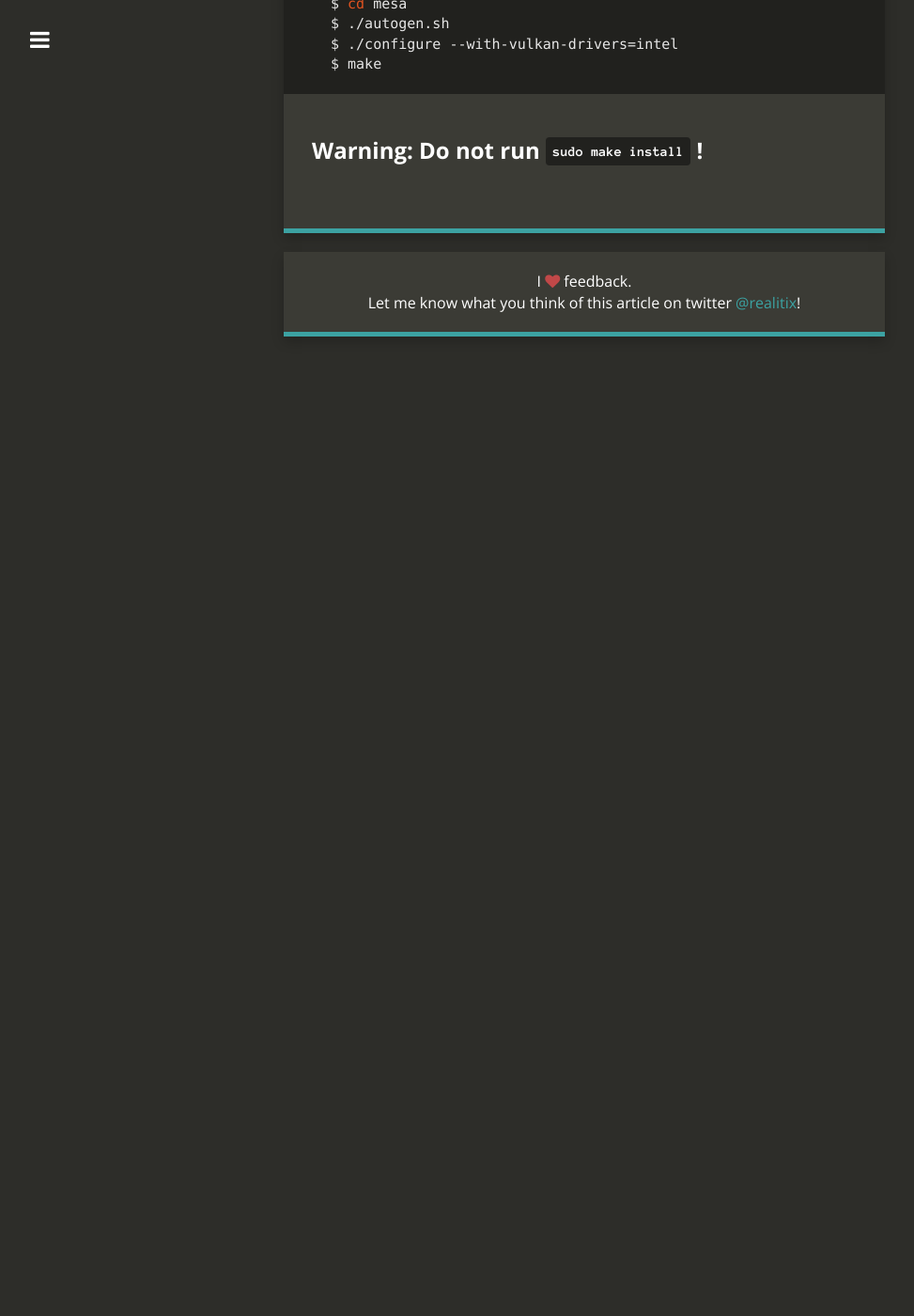
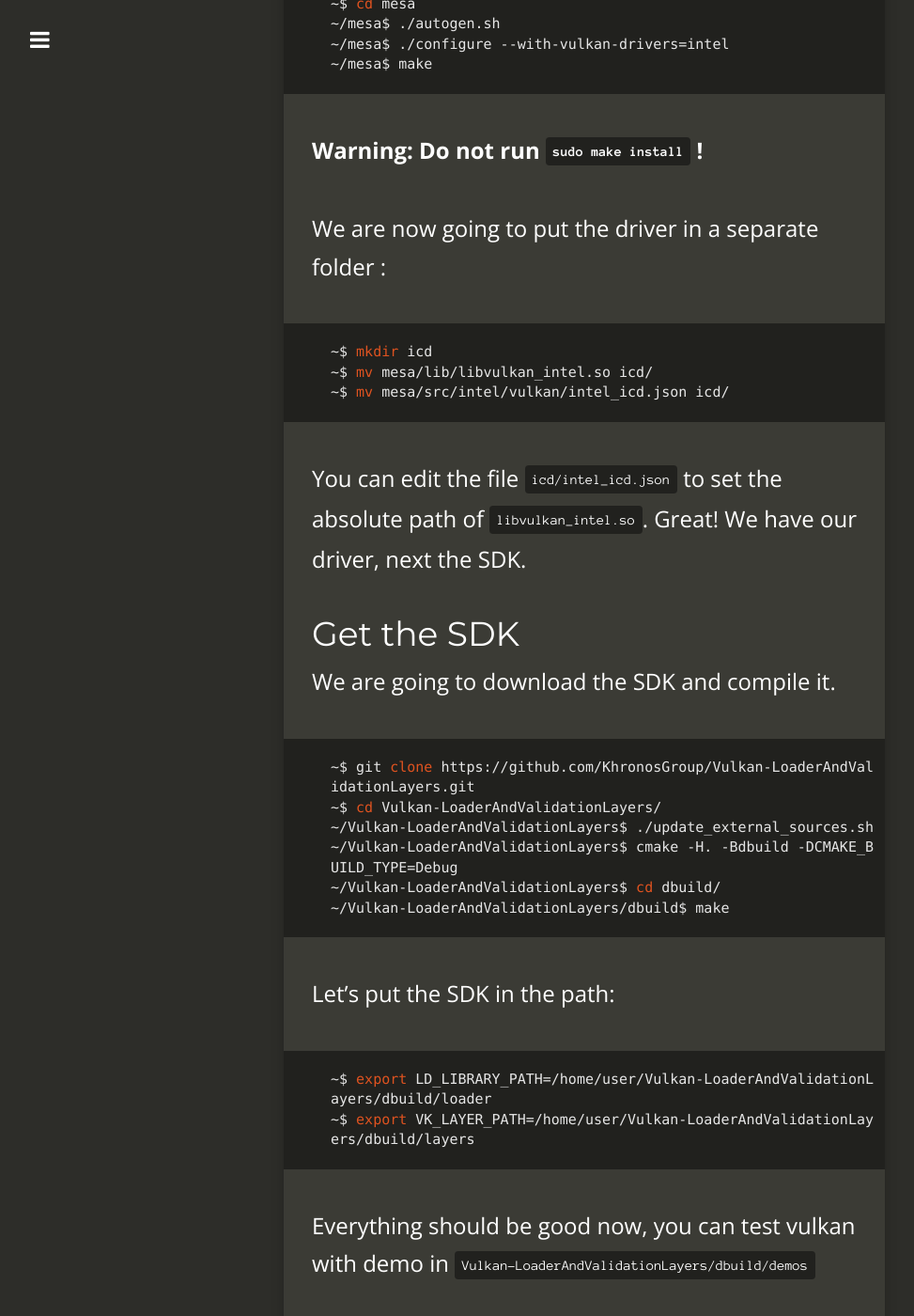
Before and after one commit to realitix/realitix.github.io, a Jekyll site: the page built from _posts/2016-06-28-first-post.md, in a window 1280 px wide and 1400 px high, scrolled down 1845 px. Shown: the whole window at 94% size, without its empty margins (18-991 px from the left). Built offline with Jekyll 4.4.1, drawn with Linux system fonts in a browser that asks for light colours; nearby versions of some CDN libraries; before the commit the page ends 2244 px from its top, so only the background shows below that; some of the changed text lies outside the part shown.

Commit message:
update tuto

````diff
--- a/_posts/2016-06-28-first-post.md
+++ b/_posts/2016-06-28-first-post.md
@@ -35,17 +35,50 @@
 First, prepare your environment. On ubuntu 16.04, install theses packages :
 
 ```
-$ sudo apt-get install git dh-autoreconf pkg-config bison flex python-mako libpthread-stubs0-dev x11proto-gl-dev libdrm-dev x11proto-dri2-dev x11proto-dri3-dev x11proto-present-dev libxcb1-dev libxcb-dri3-dev libxcb-present-dev libxshmfence-dev libx11-xcb-dev libxext-dev libxdamage-dev libxcb-glx0-dev libxcb-dri2-0-dev libudev-dev libexpat1-dev llvm libssl-dev
+$ sudo apt-get install git dh-autoreconf pkg-config bison flex python-mako libpthread-stubs0-dev x11proto-gl-dev libdrm-dev x11proto-dri2-dev x11proto-dri3-dev x11proto-present-dev libxcb1-dev libxcb-dri3-dev libxcb-present-dev libxshmfence-dev libx11-xcb-dev libxext-dev libxdamage-dev libxcb-glx0-dev libxcb-dri2-0-dev libudev-dev libexpat1-dev llvm libssl-dev cmake
 ```
 
 And execute theses commands :
 
 ```
-$ git clone https://github.com/mesa3d/mesa.git
-$ cd mesa
-$ ./autogen.sh
-$ ./configure --with-vulkan-drivers=intel
-$ make
+~$ git clone https://github.com/mesa3d/mesa.git
+~$ cd mesa
+~/mesa$ ./autogen.sh
+~/mesa$ ./configure --with-vulkan-drivers=intel
+~/mesa$ make
 ```
 
 **Warning: Do not run `sudo make install` !**
+
+We are now going to put the driver in a separate folder :
+
+```
+~$ mkdir icd
+~$ mv mesa/lib/libvulkan_intel.so icd/
+~$ mv mesa/src/intel/vulkan/intel_icd.json icd/
+```
+
+You can edit the file `icd/intel_icd.json` to set the absolute path of `libvulkan_intel.so`.
+Great! We have our driver, next the SDK.
+
+## Get the SDK
+
+We are going to download the SDK and compile it.
+
+```
+~$ git clone https://github.com/KhronosGroup/Vulkan-LoaderAndValidationLayers.git
+~$ cd Vulkan-LoaderAndValidationLayers/
+~/Vulkan-LoaderAndValidationLayers$ ./update_external_sources.sh
+~/Vulkan-LoaderAndValidationLayers$ cmake -H. -Bdbuild -DCMAKE_BUILD_TYPE=Debug
+~/Vulkan-LoaderAndValidationLayers$ cd dbuild/
+~/Vulkan-LoaderAndValidationLayers/dbuild$ make
+```
+
+Let's put the SDK in the path:
+
+```
+~$ export LD_LIBRARY_PATH=/home/user/Vulkan-LoaderAndValidationLayers/dbuild/loader
+~$ export VK_LAYER_PATH=/home/user/Vulkan-LoaderAndValidationLayers/dbuild/layers
+```
+
+Everything should be good now, you can test vulkan with demo in `Vulkan-LoaderAndValidationLayers/dbuild/demos`
````
